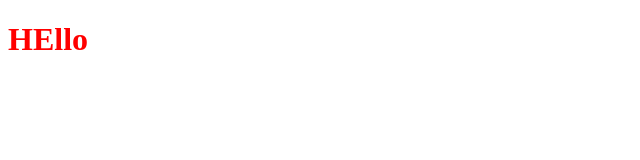
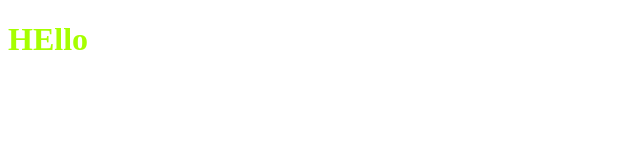
Before and after one commit to kazuko-usami/gittest20220412, a plain HTML site: page index.html in a window 1280 px wide. Shown: the whole page, without its empty margins (0-640 px from the left). Drawn offline with Linux system fonts and the light colour scheme.

Commit message:
htmlを編集しました

```diff
--- a/index.html
+++ b/index.html
@@ -7,6 +7,6 @@
     <title>Document</title>
 </head>
 <body>
-    <h1 style="color:red">HEllo</h1>
+    <h1 style="color:rgb(166, 255, 0)">HEllo</h1>
 </body>
 </html>
```
